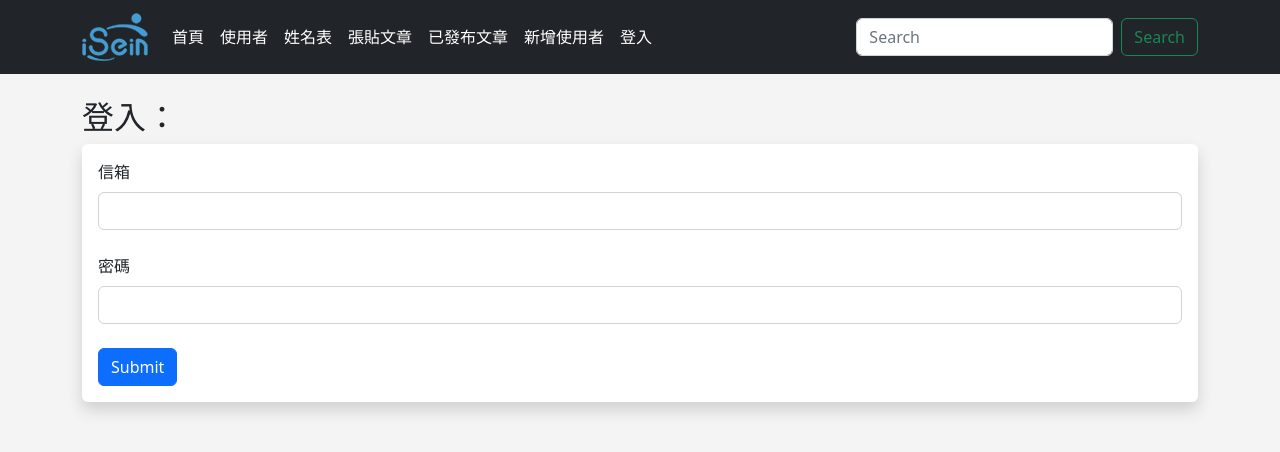
After one commit to hominchen/hominflask2, a Flask app: page /login in a window 1280 px wide. The commit adds this page. Shown: the top 452 px of the page. Run offline with Flask 2, Linux system fonts and the light colour scheme.

Commit message:
login/logout

```diff
--- a/app.py
+++ b/app.py
@@ -9,6 +9,7 @@ from flask_migrate import Migrate
 from werkzeug.security import generate_password_hash, check_password_hash
 from datetime import datetime, date
 from wtforms.widgets import TextArea
+from flask_login import UserMixin, login_user, LoginManager, login_required, logout_user, current_user
 
 app = Flask(__name__)
 
@@ -22,6 +23,42 @@ app.config['SQLALCHEMY_DATABASE_URI'] = 'sqlite:///users.db'
 
 db = SQLAlchemy(app)
 migrate = Migrate(app, db)
+
+#11-3 login manager登入管理器
+login_manager = LoginManager()
+login_manager.init_app(app)
+login_manager.login_view = 'login'
+
+@login_manager.user_loader
+def load_user(user_id):
+    return Users.query.get(int(user_id))
+#11-1 login登入
+@app.route('/login', methods=['GET', 'POST'])
+def login():
+    form = LoginForm()
+    if form.validate_on_submit():
+        user = Users.query.filter_by(email=form.email.data).first()
+        if user:
+            if check_password_hash(user.password_hash, form.password.data):
+                login_user(user)
+                flash('登入成功')
+                return redirect(url_for('dashboard'))
+            else:
+                flash('你的密碼錯誤！')
+        else:
+            flash('帳號似乎不存在...')
+    return render_template('login.html', form=form)
+#11-2 Dashboard個人資訊
+@app.route('/dashboard', methods=['GET', 'POST'])
+@login_required
+def dashboard():
+    return render_template('dashboard.html')
+#11-4 logout登出
+@app.route('/logout', methods=['GET', 'POST'])
+@login_required
+def logout():
+    flash('成功登出！')
+    return redirect(url_for('login'))
 
 #01 網站首頁
 @app.route("/")
@@ -64,6 +101,7 @@ def add_user():
             hashed_pw = generate_password_hash(form.password_hash.data, "sha256")
 
             user = Users(name=form.name.data,
+                    username = form.username.data,
                     email=form.email.data,
                     favorite_color=form.favorite_color.data,
                     password_hash=hashed_pw)
@@ -73,6 +111,7 @@ def add_user():
         name = form.name.data
 
         form.name.data = ""
+        form.username.data = ""
         form.email.data = ""
         form.favorite_color.data = ""
         form.password_hash.data = ""
@@ -258,6 +297,7 @@ class NamerForm(FlaskForm):
 
 class UserForm(FlaskForm):
     name = StringField("姓名", validators=[DataRequired()])
+    username = StringField("暱稱")
     email = StringField("信箱", validators=[DataRequired()])
     favorite_color = StringField("喜愛的顏色")
     password_hash = PasswordField('請輸入密碼',
@@ -281,9 +321,16 @@ class PostForm(FlaskForm):
     slug = StringField("文號", validators=[DataRequired()])
     submit = SubmitField("確認")
 
+#11 Login登入
+class LoginForm(FlaskForm):
+    email = StringField("信箱", validators=[DataRequired()])
+    password = PasswordField("密碼", validators=[DataRequired()])
+    submit = SubmitField("Submit")
+
 # ==== db model ====
-class Users(db.Model):
+class Users(db.Model, UserMixin):
     id = db.Column(db.Integer, primary_key=True)
+    username = db.Column(db.String(20), nullable=False)
     name = db.Column(db.String(200), nullable=False)
     email = db.Column(db.String(200), nullable=False, unique=True)
     favorite_color = db.Column(db.String(120))
--- a/templates/add_user.html
+++ b/templates/add_user.html
@@ -22,6 +22,9 @@
 
                 {{ form.name.label(class="form-label") }}
                 {{ form.name(class="form-control") }}
+                <br/>
+                {{ form.username.label(class="form-label") }}
+                {{ form.username(class="form-control") }}
                 <br/>
                 {{ form.email.label(class="form-label") }}
                 {{ form.email(class="form-control") }}
--- /dev/null
+++ b/templates/login.html
@@ -0,0 +1,30 @@
+{% extends 'base.html' %}
+
+{% block content %}
+    <!-- flash -->
+    {% for message in get_flashed_messages() %}
+    <div class="alert alert-success alert-dismissible fade show" role="alert">
+        {{ message }}
+        <button type="button" class="btn-close" data-bs-dismiss="alert" aria-label="Close"></button>
+    </div>
+    {% endfor %}
+
+    <h2>登入：</h2>
+    <div class="shadow p-3 mb-5 bg-body rounded">
+        <form method="POST">
+            {{ form.hidden_tag() }}
+
+
+            {{ form.email.label(class="form-label") }}
+            {{ form.email(class="form-control") }}
+            <br/>
+
+            {{ form.password.label(class="form-label") }}
+            {{ form.password(class="form-control") }}
+            <br/>
+            {{ form.submit(class="btn btn-primary") }}
+        </form>
+    </div>
+    <br/><br/>
+
+{% endblock %}
--- a/templates/navbar.html
+++ b/templates/navbar.html
@@ -31,6 +31,10 @@
           <li class="nav-item">
             <a class="nav-link active" aria-current="page" href="{{ url_for('add_user') }}">新增使用者</a>
           </li>
+
+          <li class="nav-item">
+            <a class="nav-link active" aria-current="page" href="{{ url_for('login') }}">登入</a>
+          </li>
         </ul>
 
         <form class="d-flex" role="search">
```
Also changed, not shown: migrations/versions/4c1c39a91614_add_username.py (added, +30 -0 lines), templates/dashboard.html (added, +15 -0 lines), users.db.
